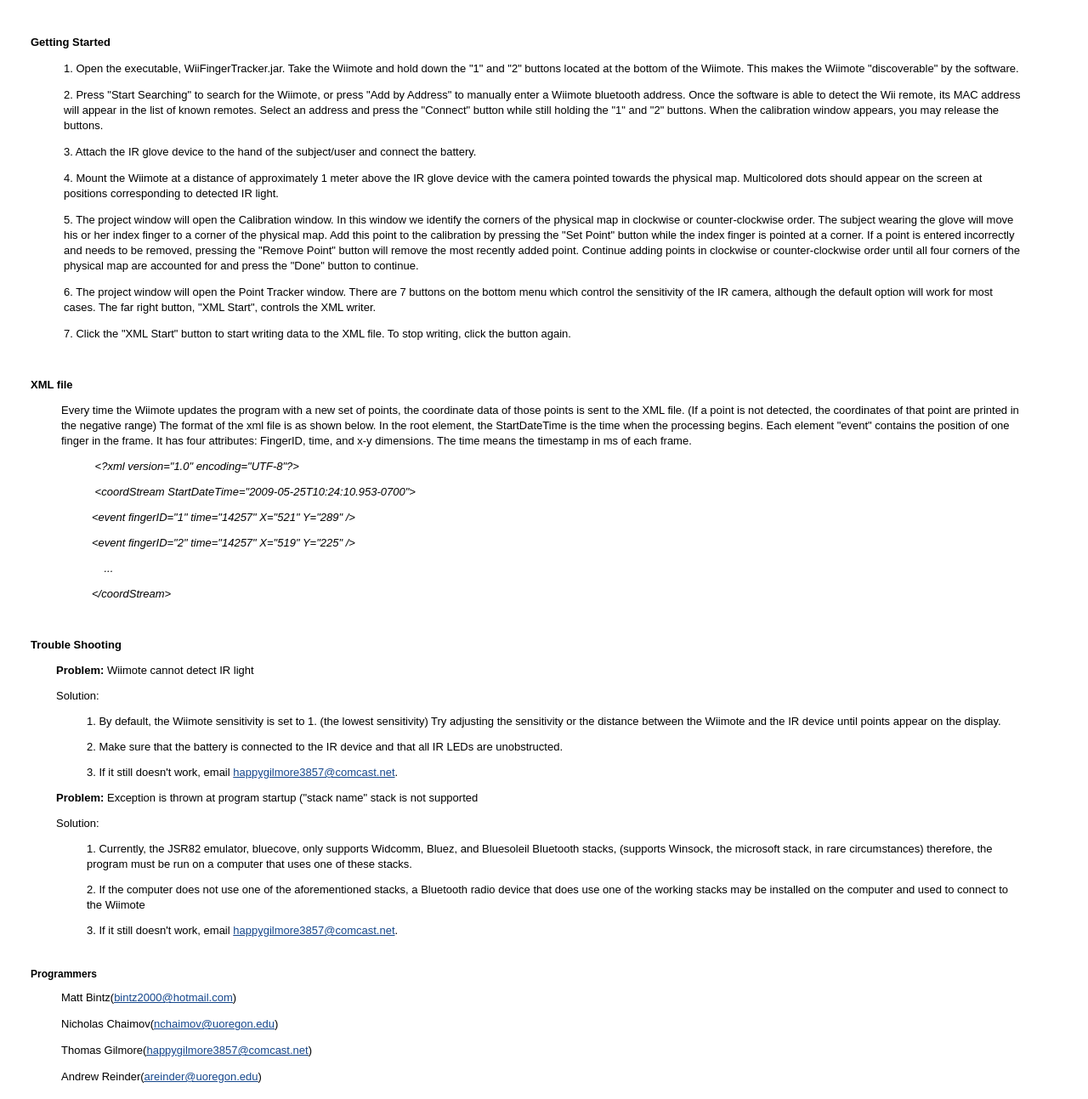
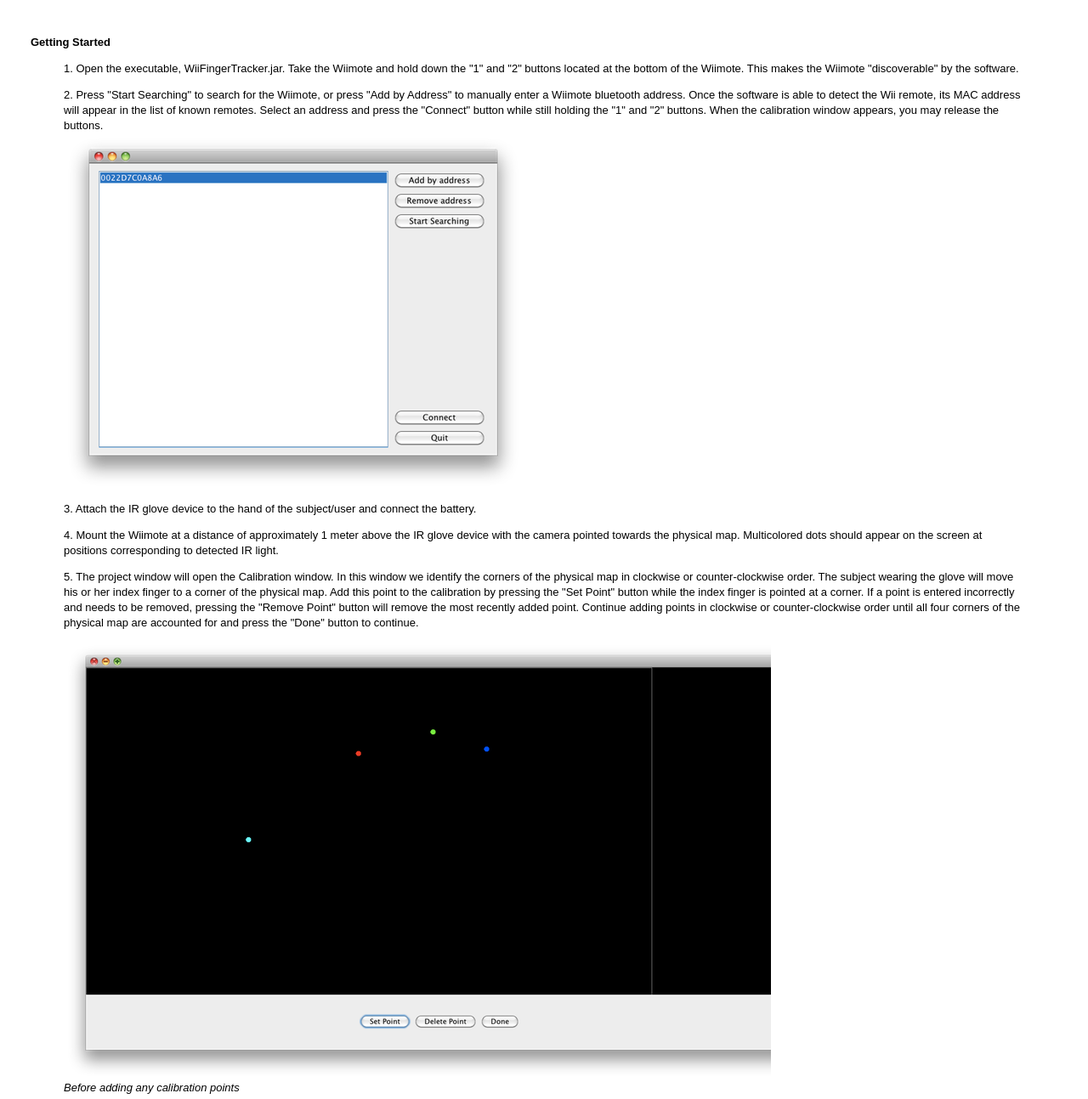
Before and after one commit to nchaimov/cis422_fingertracker, a plain HTML site: page doc/UserDoc.html in a window 1280 px wide. Shown: the part 723-2016 px from the top of the page at 85% size. Drawn offline with Linux system fonts and the light colour scheme.

Commit message:
add images to the userdocs
git-svn-id: https://subversion.assembla.com/svn/wii_finger_tracking@61 fab751ff-edd5-44c7-826f-13ac260a3a68

```diff
--- a/doc/UserDoc.html
+++ b/doc/UserDoc.html
@@ -246,15 +246,15 @@ Bluetooth: &nbsp;&nbsp;&nbsp;&nbsp;&nbsp;&nbsp;&nbsp;&nbsp;Bluetooth 2.0 device
 		<blockquote>
             <p ALIGN="LEFT"><span style="font-style: normal">1. Open the executable, WiiFingerTracker.jar. Take the Wiimote and hold down the &quot;1&quot; and &quot;2&quot; buttons located at the bottom of the Wiimote. This makes the Wiimote "discoverable" by the software.</span></p>
 
-			<p ALIGN="LEFT"><span style="font-style: normal">2. Press &quot;Start Searching&quot; to search for the Wiimote, or press &quot;Add by Address&quot; to manually enter a Wiimote bluetooth address. Once the software is able to detect the Wii remote, its MAC address will appear in the list of known remotes. Select an address and press the &quot;Connect&quot; button while still holding the &quot;1&quot; and &quot;2&quot; buttons. When the calibration window appears, you may release the buttons. </span></p>
+			<p ALIGN="LEFT"><span style="font-style: normal">2. Press &quot;Start Searching&quot; to search for the Wiimote, or press &quot;Add by Address&quot; to manually enter a Wiimote bluetooth address. Once the software is able to detect the Wii remote, its MAC address will appear in the list of known remotes. Select an address and press the &quot;Connect&quot; button while still holding the &quot;1&quot; and &quot;2&quot; buttons. When the calibration window appears, you may release the buttons. </span> <br/><img src="userdoc_resources/motefinder.png" /> </p>
 
             <p ALIGN="LEFT"><span style="font-style: normal">3. Attach the IR glove device to the hand of the subject/user and connect the battery.</span></p>
 
             <p ALIGN="LEFT"><span style="font-style: normal">4. Mount the Wiimote at a distance of approximately 1 meter above the IR glove device with the camera pointed towards the physical map.  Multicolored dots should appear on the screen at positions corresponding to detected IR light.</span></p>
 
-            <p ALIGN="LEFT"><span style="font-style: normal">5. The project window will open the Calibration window. In this window we identify the corners of the physical map in clockwise or counter-clockwise order. The subject wearing the glove will move his or her index finger to a corner of the physical map. Add this point to the calibration by pressing the &quot;Set Point&quot; button while the index finger is pointed at a corner. If a point is entered incorrectly and needs to be removed, pressing the &quot;Remove Point&quot; button will remove the most recently added point. Continue adding points in clockwise or counter-clockwise order until all four corners of the physical map are accounted for and press the &quot;Done&quot; button to continue.</span></p>
+            <p ALIGN="LEFT"><span style="font-style: normal">5. The project window will open the Calibration window. In this window we identify the corners of the physical map in clockwise or counter-clockwise order. The subject wearing the glove will move his or her index finger to a corner of the physical map. Add this point to the calibration by pressing the &quot;Set Point&quot; button while the index finger is pointed at a corner. If a point is entered incorrectly and needs to be removed, pressing the &quot;Remove Point&quot; button will remove the most recently added point. Continue adding points in clockwise or counter-clockwise order until all four corners of the physical map are accounted for and press the &quot;Done&quot; button to continue.</span> <p> <img src="userdoc_resources/cal_start.png" /> <br /> Before adding any calibration points </p><p><img src="userdoc_resources/cal_end.png" /><br /> After adding three calibration points, shown in purple.</p>  </p>
 
-            <p ALIGN="LEFT"><span style="font-style: normal">6. The project window will open the Point Tracker window. There are 7 buttons on the bottom menu which control the sensitivity of the IR camera, although the default option will work for most cases. The far right button, &quot;XML Start&quot;, controls the XML writer. </span></p>
+            <p ALIGN="LEFT"><span style="font-style: normal">6. The project window will open the Point Tracker window. There are 7 buttons on the bottom menu which control the sensitivity of the IR camera, although the default option will work for most cases. The far right button, &quot;XML Start&quot;, controls the XML writer. </span> <br /> <img src="userdoc_resources/map_display.png" /> </p>
 
 
 			<p ALIGN="LEFT"><span style="font-style: normal">7. Click the &quot;XML Start&quot; button to start writing data to the XML file. To stop writing, click the button again.</span></p>
```
